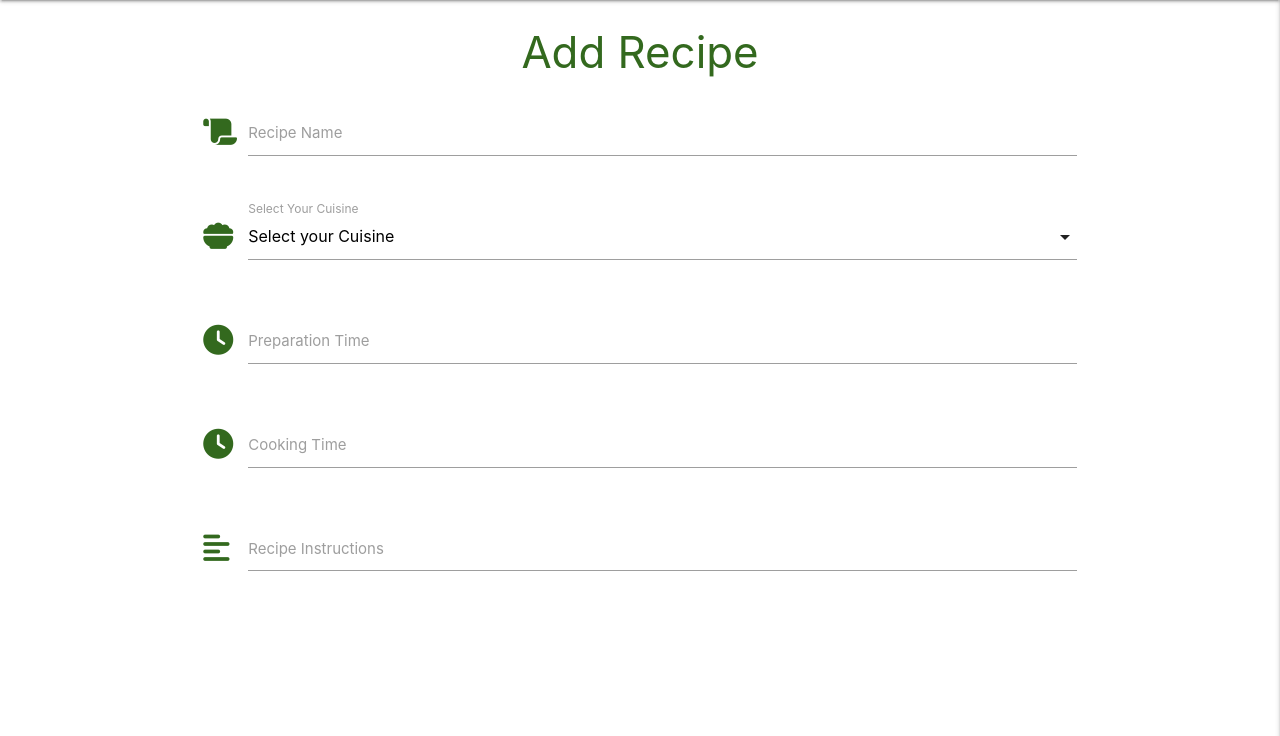
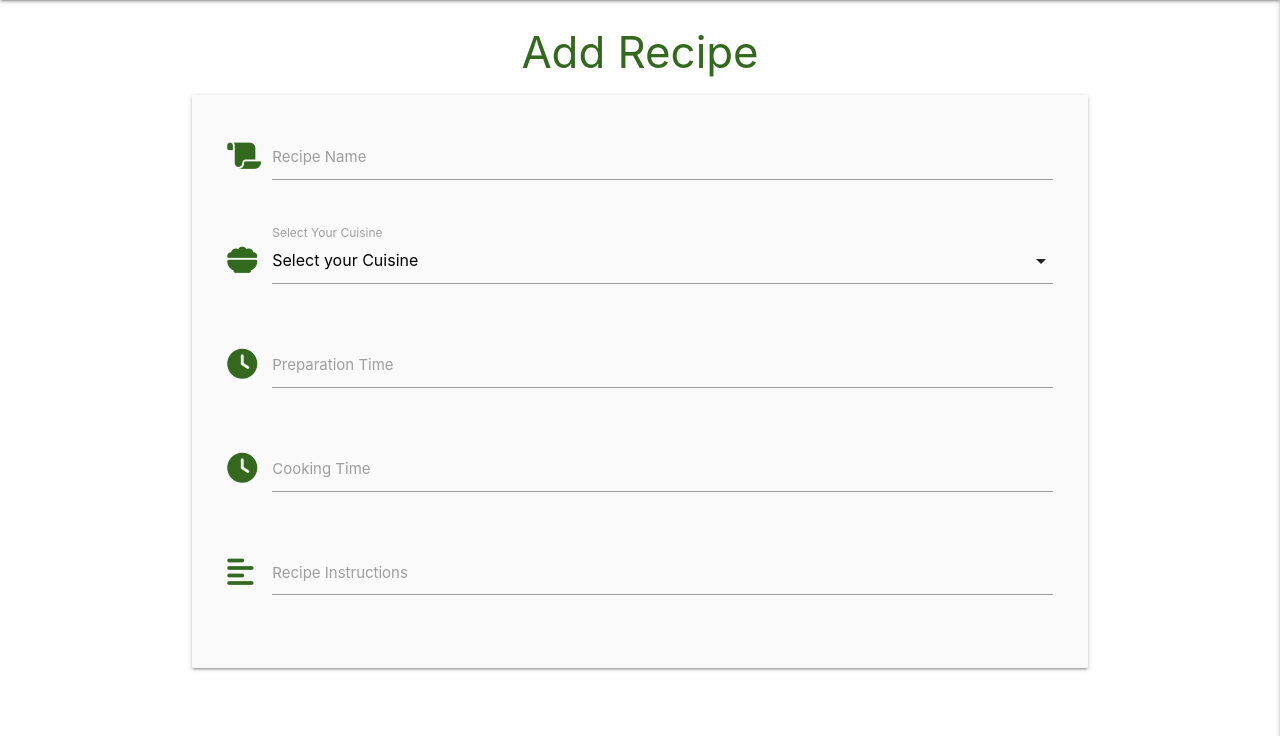
Before and after one commit to imransal/My-Recipes, a Flask app: page /add_recipe in a window 1280 px wide. Shown: the part 64-800 px from the top of the page. Run offline with Flask 3, Linux system fonts and the light colour scheme; some libraries are stand-ins or nearby versions.

Commit message:
added styling to form

```diff
--- a/templates/add_recipe.html
+++ b/templates/add_recipe.html
@@ -3,7 +3,7 @@
 
 <h3 class="light-green-text text-darken-4 center-align">Add Recipe</h3>
 
-<div class="row">
+<div class="row card-panel grey lighten-5">
     <form class="col s12" method="POST" action="">
         <div class="row">
             <div class="input-field col s12">
```
